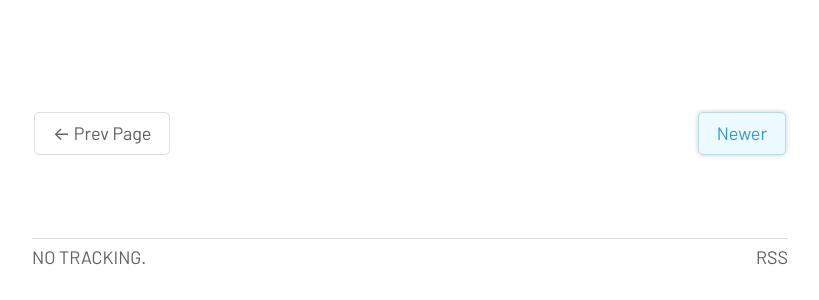
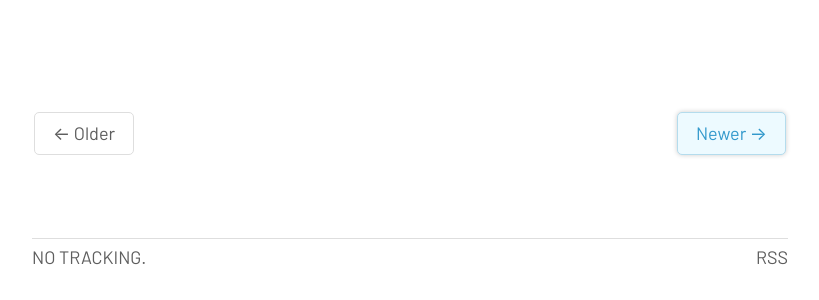
Before and after one commit to ajpwalser/ajpwalser.github.io, a Jekyll site: the page built from index.html, in a window 1280 px wide. Shown: the part 558-858 px from the top of the page, without its empty margins (230-1049 px from the left). Built offline with Jekyll 4.4.1, drawn with Linux system fonts in a browser that asks for light colours; the list of posts is cut into pages by our own code.

Commit message:
Update index.html

```diff
--- a/index.html
+++ b/index.html
@@ -60,14 +60,14 @@ description: Personal blog of Adam Walser.
 {% if paginator.total_pages > 1 %}
 <div class="pagination">
    {% if paginator.previous_page %}
-   <a href="{{ paginator.previous_page_path | prepend: site.baseurl | replace: '//', '/' }}">Older</a>
+   <a href="{{ paginator.previous_page_path | prepend: site.baseurl | replace: '//', '/' }}">&#8592; Older</a>
    {% else %}
-   <span>&#8592; Prev Page</span>
+   <span>&#8592; Older</span>
    {% endif %}
    {% if paginator.next_page %}
-   <a href="{{ paginator.next_page_path | prepend: site.baseurl | replace: '//', '/' }}">Newer</a>
+   <a href="{{ paginator.next_page_path | prepend: site.baseurl | replace: '//', '/' }}">Newer &#8594;</a>
    {% else %}
-   <span>Next Page &#8594;</span>
+   <span>Newer &#8594;</span>
    {% endif %}
 </div>
 {% endif %}
```
